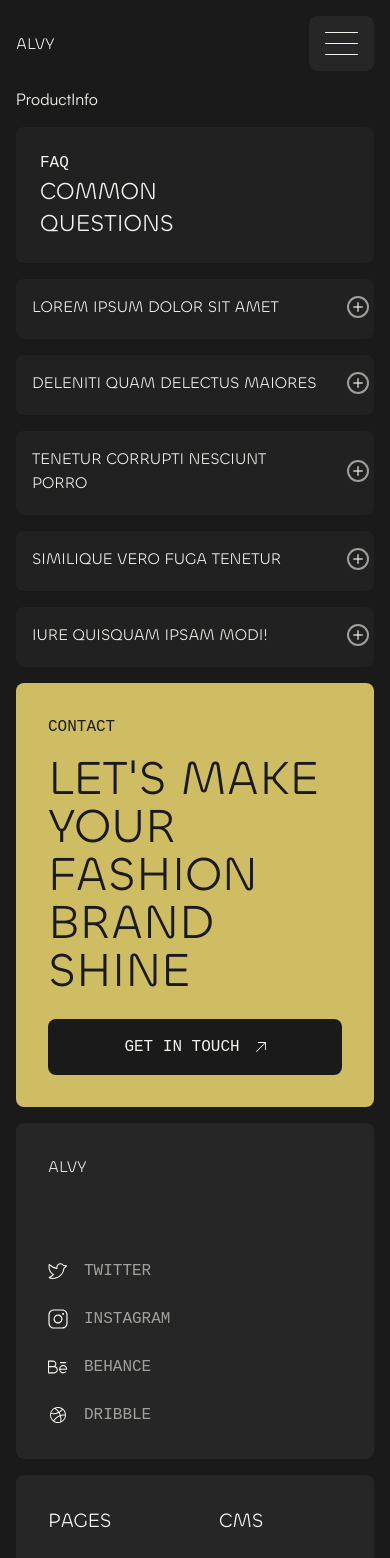
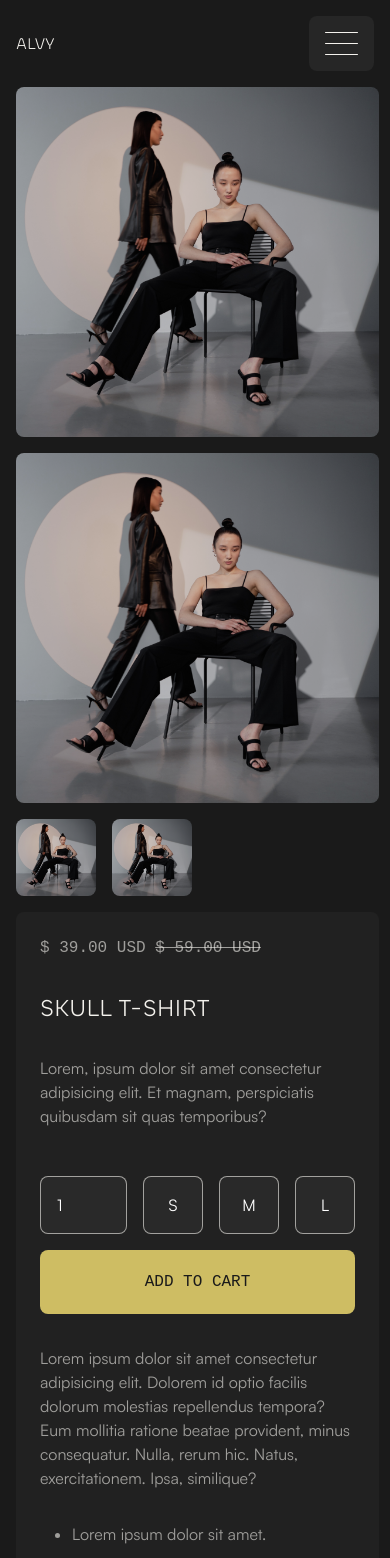
Before and after one commit to ubong-s/alvy, a Next.js app: page /shop/1 in a window 390 px wide. Shown: the top 1558 px of the page. Built offline with nearby package versions, Linux system fonts and the light colour scheme.

Commit message:
initial styling completed

```diff
--- a/app/(routes)/contact/components/locations.tsx
+++ b/app/(routes)/contact/components/locations.tsx
@@ -6,6 +6,7 @@ import { Mail, Phone, ArrowRight } from 'lucide-react';
 
 import { locations_data } from '@/mockdata/locations_data';
 import Link from 'next/link';
+import { cn } from '@/lib/utils';
 
 export const Locations = () => {
   const [activeImage, setActiveImage] = useState(1);
@@ -42,7 +43,10 @@ export const Locations = () => {
           <div
             key={location.id}
             onClick={() => onClick(location.id)}
-            className='flex gap-8 bg-cod-gray-2 p-4 items-center'
+            className={cn(
+              'flex gap-8 bg-cod-gray-2 p-4 items-center',
+              activeImage === location.id && 'lg:bg-mine-shaft'
+            )}
           >
             <div className='overflow-hidden h-full lg:min-w-[100px]'>
               <Image
--- a/app/(routes)/shop/[slug]/components/faq.tsx
+++ b/app/(routes)/shop/[slug]/components/faq.tsx
@@ -19,7 +19,7 @@ export const FAQ = () => {
 
   return (
     <div className='grid gap-4 lg:grid-cols-2'>
-      <div className='flex flex-col justify-between  bg-cod-gray-2 p-6 lg:p-12'>
+      <div className='flex flex-col gap-12 justify-between  bg-cod-gray-2 p-6 lg:p-12'>
         <p className='font-roboto-mono uppercase'>FAQ</p>
         <h2 className='text-2xl lg:text-3xl xl:text-5xl'>
           Common
@@ -28,6 +28,7 @@ export const FAQ = () => {
         </h2>
       </div>
 
+      {/* FAQ QUESTIONS */}
       <div className='grid gap-4'>
         {faq_data.map((item) => (
           <div
@@ -38,17 +39,18 @@ export const FAQ = () => {
             )}
             onClick={() => toggleQuestion(item.id)}
           >
+            {/* Question */}
             <div
               className={cn(
-                'relative flex items-center gap-8 justify-between z-10 p-4 md:p-8',
+                'relative flex items-center gap-8 justify-between z-10 p-6 md:p-8',
                 activeQuestion === item.id
-                  ? 'bg-mine-shaft pb-0 md:pb-4'
-                  : 'pb-4 md:pb-8'
+                  ? 'bg-mine-shaft pb-4 md:pb-4'
+                  : 'pb-6 md:pb-8'
               )}
             >
               <h3>{item.question}</h3>
 
-              <button className='relative text-t-gray'>
+              <button className='relative text-t-gray w-6 h-6'>
                 <PlusCircle
                   className={cn(
                     'absolute top-1/2 left-1/2 -translate-x-1/2 -translate-y-1/2 transition-all',
@@ -67,10 +69,10 @@ export const FAQ = () => {
             </div>
             <p
               className={cn(
-                'lg:text-base -translate-y-full text-t-gray transition-all px-4  md:px-8 ',
+                'lg:text-base -translate-y-full text-t-gray transition-all px-6  md:px-8 ',
                 activeQuestion === item.id
-                  ? 'opacity-100 h-auto translate-y-0 pt-4 z-0 -mt-4 pb-4 md:pb-8'
-                  : 'opacity-0 h-1 -z-10'
+                  ? 'opacity-100 h-auto translate-y-0 pt-4 z-0 -mt-4 pb-6 md:pb-8 leading-normal'
+                  : 'opacity-0 h-1 -z-10 leading-[0px] '
               )}
             >
               {item.answer}
--- a/app/(routes)/shop/[slug]/components/product-info.tsx
+++ b/app/(routes)/shop/[slug]/components/product-info.tsx
@@ -1,3 +1,103 @@
+import Image from 'next/image';
+
 export const ProductInfo = () => {
-  return <div>ProductInfo</div>;
+  return (
+    <div className='grid gap-4 lg:grid-cols-2 '>
+      {/* Images */}
+      <div className='grid gap-4'>
+        <div className='overflow-hidden'>
+          <Image
+            src='/images/noise.png'
+            alt='product'
+            width={1000}
+            height={1000}
+          />
+        </div>
+        <div className='overflow-hidden'>
+          <Image
+            src='/images/noise.png'
+            alt='product'
+            width={1000}
+            height={1000}
+          />
+        </div>
+        {/* Thumbnails */}
+        <div className='flex gap-4 lg:hidden'>
+          <div className='overflow-hidden'>
+            <Image
+              src='/images/noise.png'
+              alt='product'
+              width={80}
+              height={80}
+            />
+          </div>
+          <div className='overflow-hidden'>
+            <Image
+              src='/images/noise.png'
+              alt='product'
+              width={80}
+              height={80}
+            />
+          </div>
+        </div>
+      </div>
+
+      <div className=' flex flex-col gap-8 bg-cod-gray-2 p-6 lg:p-12'>
+        <p className='font-roboto-mono uppercase text-t-gray'>
+          $ 39.00 USD <span className='line-through '>$ 59.00 USD</span>
+        </p>
+
+        <h1 className='text-2xl lg:text-3xl xl:text-5xl'>Skull T-Shirt</h1>
+
+        <p className='text-t-gray'>
+          Lorem, ipsum dolor sit amet consectetur adipisicing elit. Et magnam,
+          perspiciatis quibusdam sit quas temporibus?
+        </p>
+
+        <form className='mt-4 flex flex-col gap-4'>
+          <div className='flex gap-4'>
+            <input
+              type='number'
+              defaultValue={1}
+              min={1}
+              max={10}
+              className='p-4 bg-mine-shaft text-white rounded-lg border border-t-gray outline-none'
+            />
+            {/* Sizes */}
+            <div className='flex gap-4 items-center'>
+              <button className='p-4 bg-mine-shaft text-white rounded-lg border border-t-gray outline-none min-w-[60px]'>
+                S
+              </button>
+              <button className='p-4 bg-mine-shaft text-white rounded-lg border border-t-gray outline-none min-w-[60px]'>
+                M
+              </button>
+              <button className='p-4 bg-mine-shaft text-white rounded-lg border border-t-gray outline-none min-w-[60px]'>
+                L
+              </button>
+            </div>
+          </div>
+
+          <button className='p-5 rounded-lg bg-sundance text-cod-gray uppercase font-roboto-mono'>
+            Add to cart
+          </button>
+        </form>
+
+        <div>
+          <p className='text-t-gray'>
+            Lorem ipsum dolor sit amet consectetur adipisicing elit. Dolorem id
+            optio facilis dolorum molestias repellendus tempora? Eum mollitia
+            ratione beatae provident, minus consequatur. Nulla, rerum hic.
+            Natus, exercitationem. Ipsa, similique?
+          </p>
+
+          <ul className='list-disc pl-8 pt-8 text-t-gray font-satoshi-regular flex flex-col gap-2 lg:text-[18px] xl:text-[20px] 2xl:text-[22px]'>
+            <li>Lorem ipsum dolor sit amet.</li>
+            <li>Amet consectetur adipisicing elit.</li>
+            <li>Hic voluptate praesentium quibusdam</li>
+            <li>Asperiores, sunt veniam nihil ea dolorem vero!</li>
+          </ul>
+        </div>
+      </div>
+    </div>
+  );
 };
--- a/app/globals.css
+++ b/app/globals.css
@@ -48,6 +48,10 @@ body {
   @apply max-w-[1920px] m-auto bg-cod-gray text-t-light font-satoshi-regular;
 }
 
+/* ul {
+  @apply m-auto  text-t-light font-satoshi-regular lg:text-[18px] xl:text-[20px] 2xl:text-[22px];
+} */
+
 h1,
 h2,
 h3,
--- a/components/ui/image-text.tsx
+++ b/components/ui/image-text.tsx
@@ -1,7 +1,10 @@
 'use client';
 
+import Image from 'next/image';
+
+import { cn } from '@/lib/utils';
+
 import { ButtonLink } from './button-link';
-import Image from 'next/image';
 
 interface ImageTextProps {
   title: string;
@@ -25,9 +28,10 @@ export const ImageText: React.FC<ImageTextProps> = ({
 }) => {
   return (
     <div
-      className={`flex flex-col gap-4 md:flex-row ${
+      className={cn(
+        'flex flex-col gap-4 md:flex-row',
         reverseColumns && 'md:flex-row-reverse'
-      }`}
+      )}
     >
       <div className='overflow-hidden md:flex-1'>
         <Image
--- a/components/ui/subscription-form.tsx
+++ b/components/ui/subscription-form.tsx
@@ -21,7 +21,7 @@ export const SubscriptionForm = () => {
         <input
           type='email'
           placeholder='Your email'
-          className='uppercase font-roboto-mono p-5 bg-transparent text-white rounded-lg border border-t-gray outline-none flex-grow lg:w-[350px]'
+          className='uppercase font-roboto-mono p-5 bg-mine-shaft text-white rounded-lg border border-t-gray outline-none flex-grow lg:w-[350px]'
         />
         <button
           type='submit'
```
